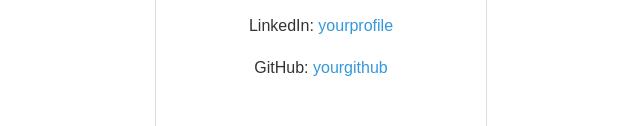
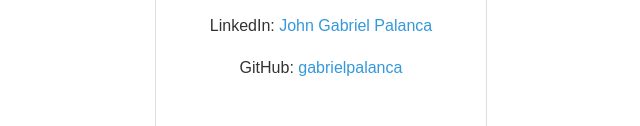
Before and after one commit to gabrielpalanca/gab-web, a plain HTML site: page frontend/index.html in a window 1280 px wide. Shown: the part 1983-2109 px from the top of the page, without its empty margins (319-959 px from the left). Drawn offline with Linux system fonts and the light colour scheme; files that its build step writes are made by us from their sources; files whose address does not match are found by name.

```diff
--- a/frontend/index.html
+++ b/frontend/index.html
@@ -79,9 +79,9 @@
       <p>Email: johngabrielpalanca@gmail.com</p>
       <p>
         LinkedIn:
-        <a href="https://www.linkedin.com/in/john-gabriel-palanca-a3b687383/">yourprofile</a>
+        <a href="https://www.linkedin.com/in/john-gabriel-palanca-a3b687383/">John Gabriel Palanca</a>
       </p>
-      <p>GitHub: <a href="https://github.com/gabrielpalanca">yourgithub</a></p>
+      <p>GitHub: <a href="https://github.com/gabrielpalanca">gabrielpalanca</a></p>
     </section>
 
     <footer>
```
